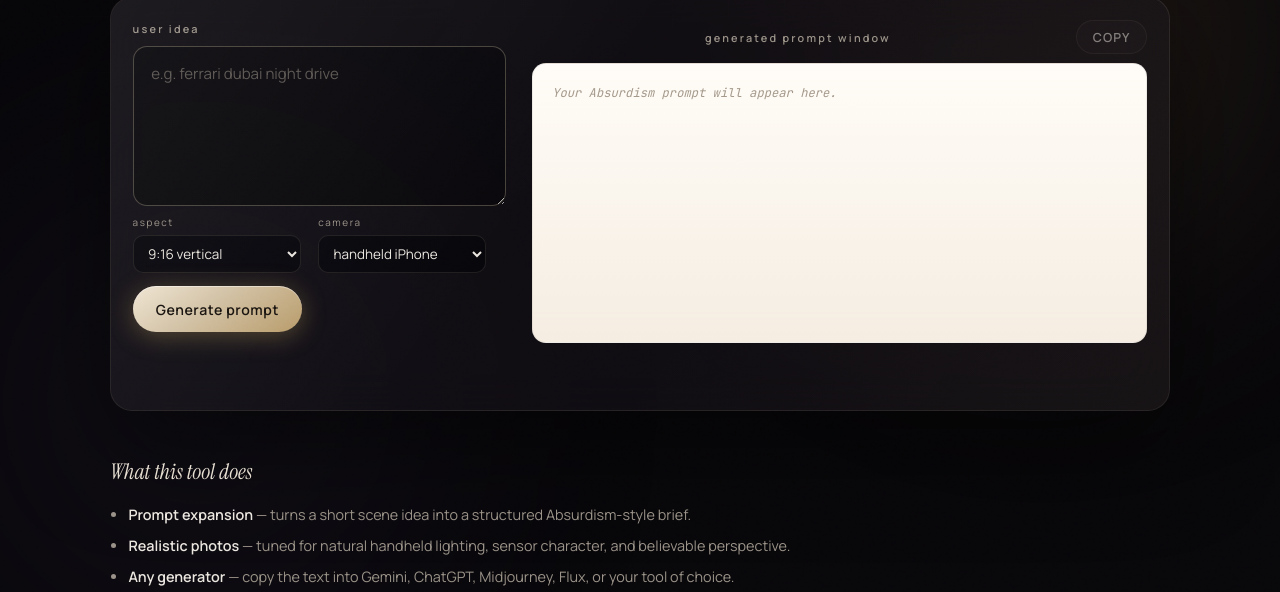
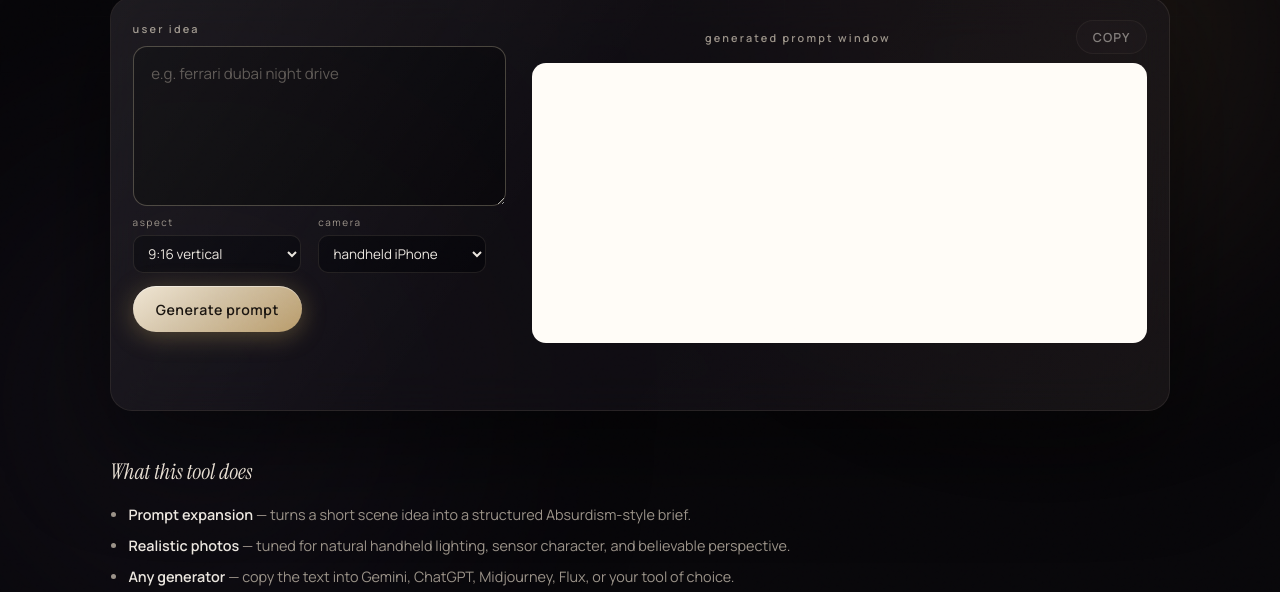
Before and after one commit to naminglesss/Absurdism, a plain HTML site: page index.html in a window 1280 px wide. Shown: the part 208-800 px from the top of the page. Drawn offline with Linux system fonts and the light colour scheme.

Commit message:
Update styles.css

```diff
--- a/styles.css
+++ b/styles.css
@@ -536,12 +536,10 @@ body {
   font-size: 0.76rem;
   line-height: 1.68;
   color: #1c1814;
-  background: linear-gradient(180deg, #fffcf7 0%, #f5ede2 100%);
+  background: #fffcf7;
   border-radius: var(--radius-md);
-  border: 1px solid rgba(26, 21, 16, 0.07);
   white-space: pre-wrap;
   word-break: break-word;
-  box-shadow: inset 0 1px 0 rgba(255, 255, 255, 0.65);
   transition: opacity 0.35s var(--ease-out), transform 0.5s var(--ease-out);
 }
 
@@ -564,16 +562,6 @@ body {
     opacity: 1;
     transform: translateY(0);
   }
-}
-
-.output:empty::before {
-  content: "Your Absurdism prompt will appear here.";
-  color: #a3988a;
-  font-style: italic;
-}
-
-.output-wrap.is-loading .output:empty::before {
-  content: "";
 }
 
 .hint {
```
